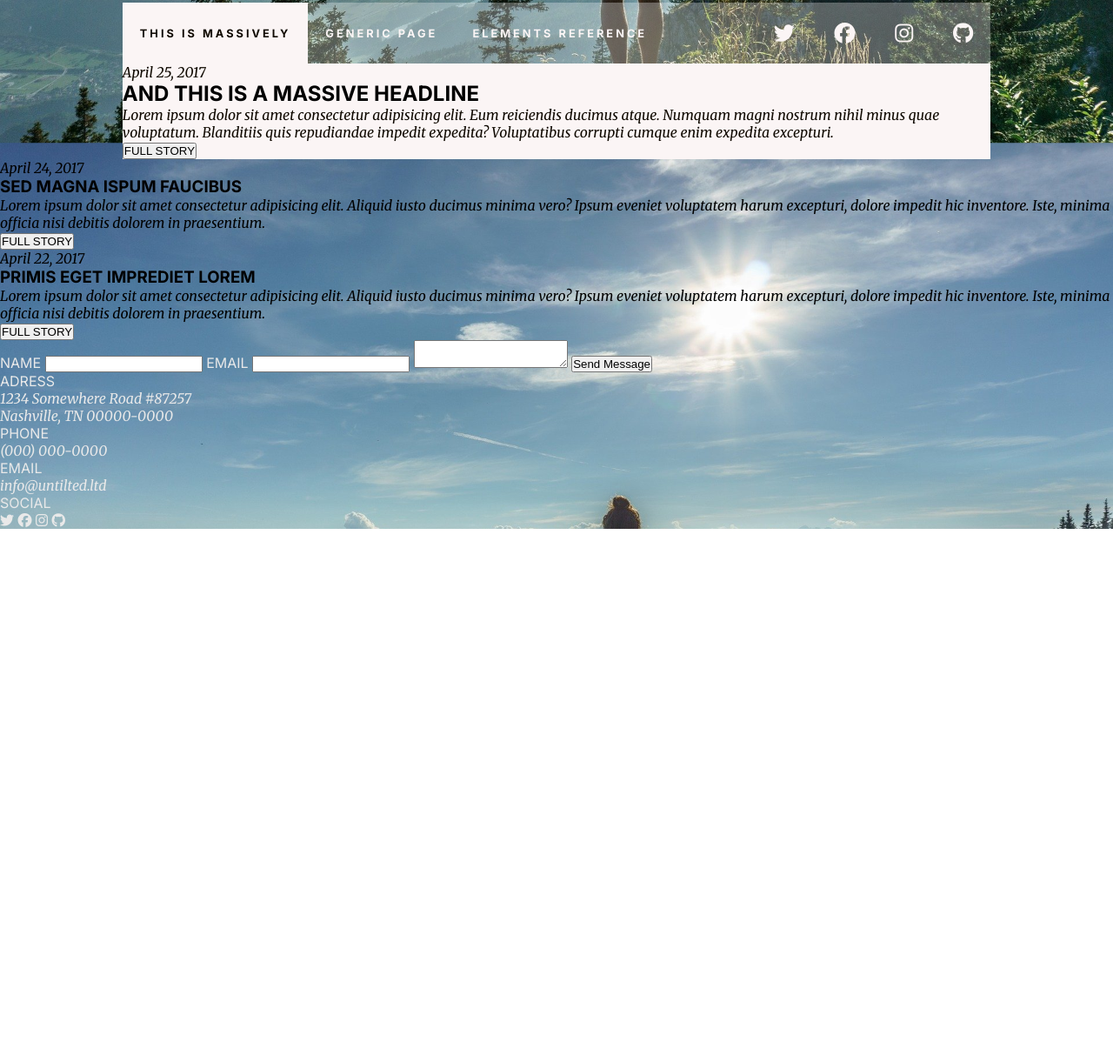
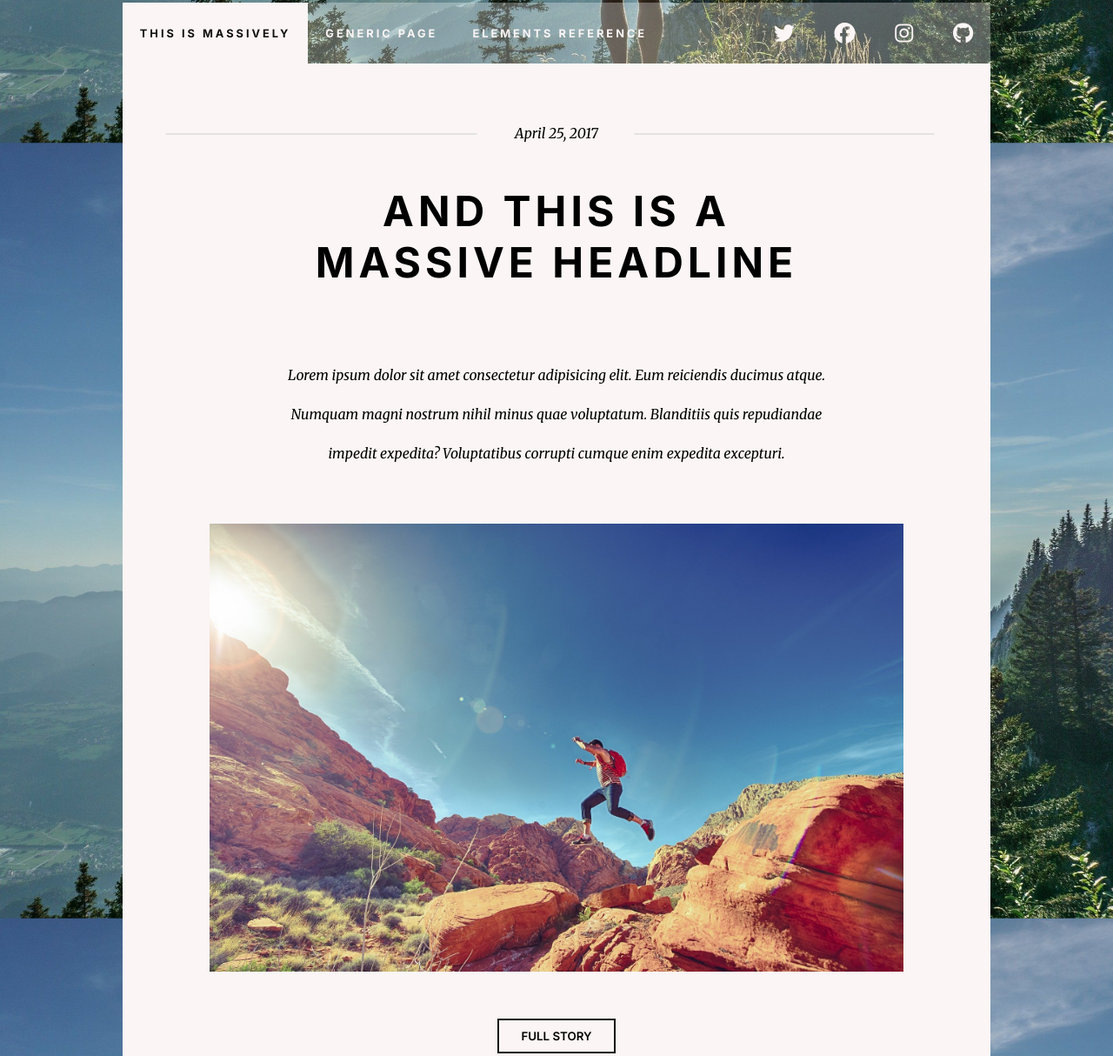
Before and after one commit to LassCissoko/FrontEnd-Mastering-Projet-2_Montagne, a plain HTML site: page index.html in a window 1280 px wide. Shown: the part 727-1941 px from the top of the page at 87% size. Before the commit the page ends 1335 px from the top, so only its background shows below. Drawn offline with Linux system fonts and the light colour scheme.

Commit message:
Stylisation section 'introduction'

```diff
--- a/assets/styles/_settings.scss
+++ b/assets/styles/_settings.scss
@@ -9,7 +9,7 @@
 
 // Initialisation variables couleurs
 $color1: #fbf5f5;
-$color2: #0f0900;
+$color2: #100f0f;
 $color3: #e9e9e9;
 
 // Variables
@@ -36,3 +36,35 @@ h1,h2,h3,li,button,label,span {
 footer {
   color: $color3;
 }
+
+ .btn {
+  font-family: "Inter",sans-serif;
+  font-weight: 600;
+  border: solid 2.3px $color2;
+  background-color: transparent;
+  padding: 10px 25px ;
+  cursor: pointer;
+  margin: 50px;
+  position: relative;
+  z-index: 1;
+
+  &:hover {
+    color: $color1;
+  }
+
+  &::before {
+    content: "";
+    position: absolute;
+    bottom: 0;
+    left: 0;
+    width: 100%;
+    height: 0;
+    background-color: $color2;
+    transition: height 0.2s ease;
+    z-index: -1;
+  }
+
+  &:hover::before {
+    height: 100%;
+  }
+}
--- a/assets/styles/layout/_header.scss
+++ b/assets/styles/layout/_header.scss
@@ -3,7 +3,7 @@ header {
   text-align: center;
   min-height: 100vh;
 
-  h1, i {
+  h1, p, i {
     color: $color1;
   }
 
--- a/assets/styles/layout/_navbar.scss
+++ b/assets/styles/layout/_navbar.scss
@@ -32,7 +32,7 @@ nav {
 
   .navigation li:hover {
     background-color: $color1;
-    color: $color2;
+    color: rgb(243, 243, 243);
     transition: 0.2s;
   }
 
--- a/assets/styles/layout/_section.scss
+++ b/assets/styles/layout/_section.scss
@@ -3,7 +3,52 @@
   width: 78%;
   margin: 0 auto;
 
-  .introduction-text p {
-   color: $color2;
+  .introduction-container {
+    @include centerChild();
+    flex-direction: column;
+    text-align: center;
+
+    .introduction-text p {
+      margin: 70px 0 50px;
+    }
+
+    .introduction-text p:first-child::before {
+      position: absolute;
+      content: "";
+      transform: translate(-112%, 10px);
+      width: 28%;
+      height: 2px;
+      background-color: #e3e3e3;
+    }
+
+    .introduction-text p:first-child::after {
+      position: absolute;
+      content: "";
+      transform: translate(12%, 10px);
+      width: 27%;
+      height: 2px;
+      background-color: #e3e3e3;
+    }
+
+    .introduction-text h2 {
+      font-size: 3rem;
+      letter-spacing: 5px;
+      max-width: 600px;
+      margin: 0 auto;
+    }
+
+    .introduction-text p:last-child {
+      line-height: 45px;
+      padding: 8px 9px;
+      max-width: 670px;
+    }
+  }
+
+  .introduction-img img {
+    width: 80%;
+  }
+
+  .btn {
+    margin-bottom: 150px;
   }
 }
--- a/index.html
+++ b/index.html
@@ -37,13 +37,17 @@
 
 
   <section class="introduction">
+    <div class="introduction-container">
     <div class="introduction-text">
       <p>April 25, 2017</p>
-      <h2>And this is a massive headline</h2>
+      <h2>And this is a  massive headline</h2>
       <p>Lorem ipsum dolor sit amet consectetur adipisicing elit. Eum reiciendis ducimus atque. Numquam magni nostrum nihil minus quae voluptatum. Blanditiis quis repudiandae impedit expedita? Voluptatibus corrupti cumque enim expedita excepturi.</p>
+      </div>
+      <div class="introduction-img">
+        <img src="/assets/images/pic01.jpg" alt="Aventurier qui saute">
+      </div>
+      <button class="btn">Full Story</button>
     </div>
-    <div class="introduction-img"></div>
-    <button class="btn">Full Story</button>
   </section>
 
   <section class="article">
```
Also changed, not shown: assets/styles/dist/_settings.css, assets/styles/index.css, 1 other file.
